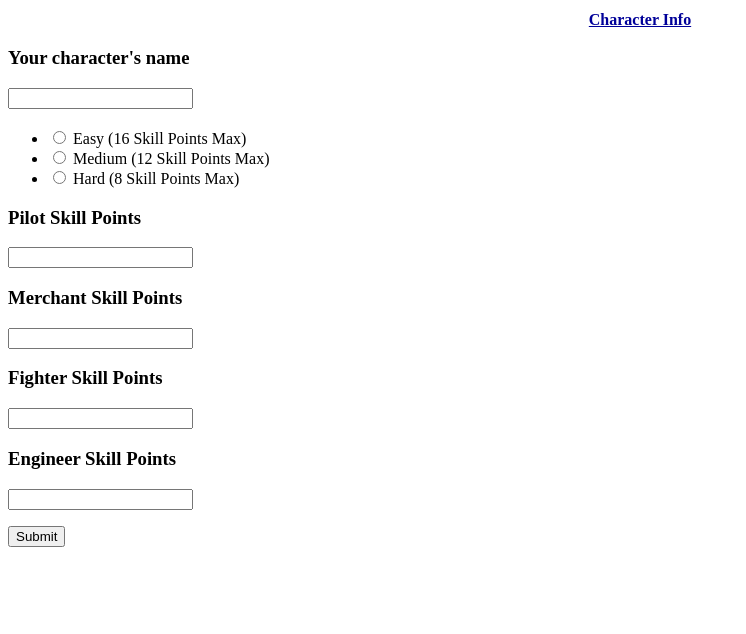
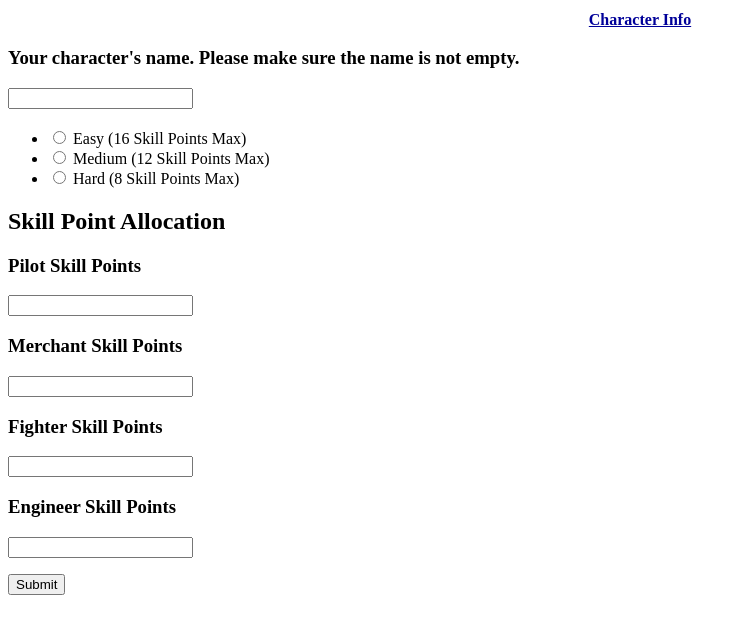
Before and after one commit to sauravghosal/spacetrader_brogrammers, a Flask app: page /character in a window 1280 px wide. Shown: the top 634 px of the page, without its empty margins (0-746 px from the left). Run offline with Flask 2, Linux system fonts and the light colour scheme; some libraries are stand-ins or nearby versions.

Commit message:
QoL changes and bug fixes

```diff
--- a/application.py
+++ b/application.py
@@ -34,7 +34,7 @@ def character():
             maxSkillPoints = 12
         else:
             maxSkillPoints = 8
-        if (int(fl_form.pilot.data) + int(fl_form.merchant.data) + int(fl_form.fighter.data) + int(fl_form.engineer.data) <= maxSkillPoints):
+        if (int(fl_form.pilot.data) + int(fl_form.merchant.data) + int(fl_form.fighter.data) + int(fl_form.engineer.data) <= maxSkillPoints and  (str(fl_form.name.data) != "")):
             return render_template('characterinfo.html', html_form=fl_form)
         else:
             return render_template('character.html', html_form=fl_form)
--- a/forms.py
+++ b/forms.py
@@ -3,11 +3,11 @@ from wtforms import SubmitField, StringField, RadioField, IntegerField, validato
 from flask_bootstrap import Bootstrap #not needed anymore.. but may be good to keep for later!
 
 class homePageForm(FlaskForm):
-    submit = SubmitField("Let's start!")
+    submit = SubmitField("Start New Game!")
 
 class characterForm(FlaskForm):
     difficulty = RadioField('Starting Number of Credits', choices=[('1000', 'Easy (16 Skill Points Max)'),('500', 'Medium (12 Skill Points Max)'),('100', 'Hard (8 Skill Points Max)')])
-    name = StringField("Your character's name")
+    name = StringField("Your character's name. Please make sure the name is not empty.")
     pilot = IntegerField("Pilot Skill Points")
     merchant = IntegerField("Merchant Skill Points")
     fighter = IntegerField("Fighter Skill Points")
--- a/templates/character.html
+++ b/templates/character.html
@@ -13,7 +13,7 @@
         <!-- <button type="button" onclick='document.getElementById("demo").innerHTML = html_form.difficulty.data'>Click Me!</button>
         <p id="demo">Your current points</p> -->
 
-
+        <h2>Skill Point Allocation</h2>
         <h3>{{ html_form.pilot.label }}</h3>
         <p>{{ html_form.pilot() }}</p>
 
--- a/templates/home.html
+++ b/templates/home.html
@@ -4,7 +4,7 @@
   <link href="StyleSheet.css" rel="stylesheet" type="text/css">
   <div class="container">
      <h1>Welcome to Our Game!</h1>
-     <p>Hit the "Let's go" button below to begin!</p>
+     <p>Hit the "Start New Game" button below to begin!</p>
      <form method="POST" action="/">
       {{ html_form.submit() }}
      </form>
```
